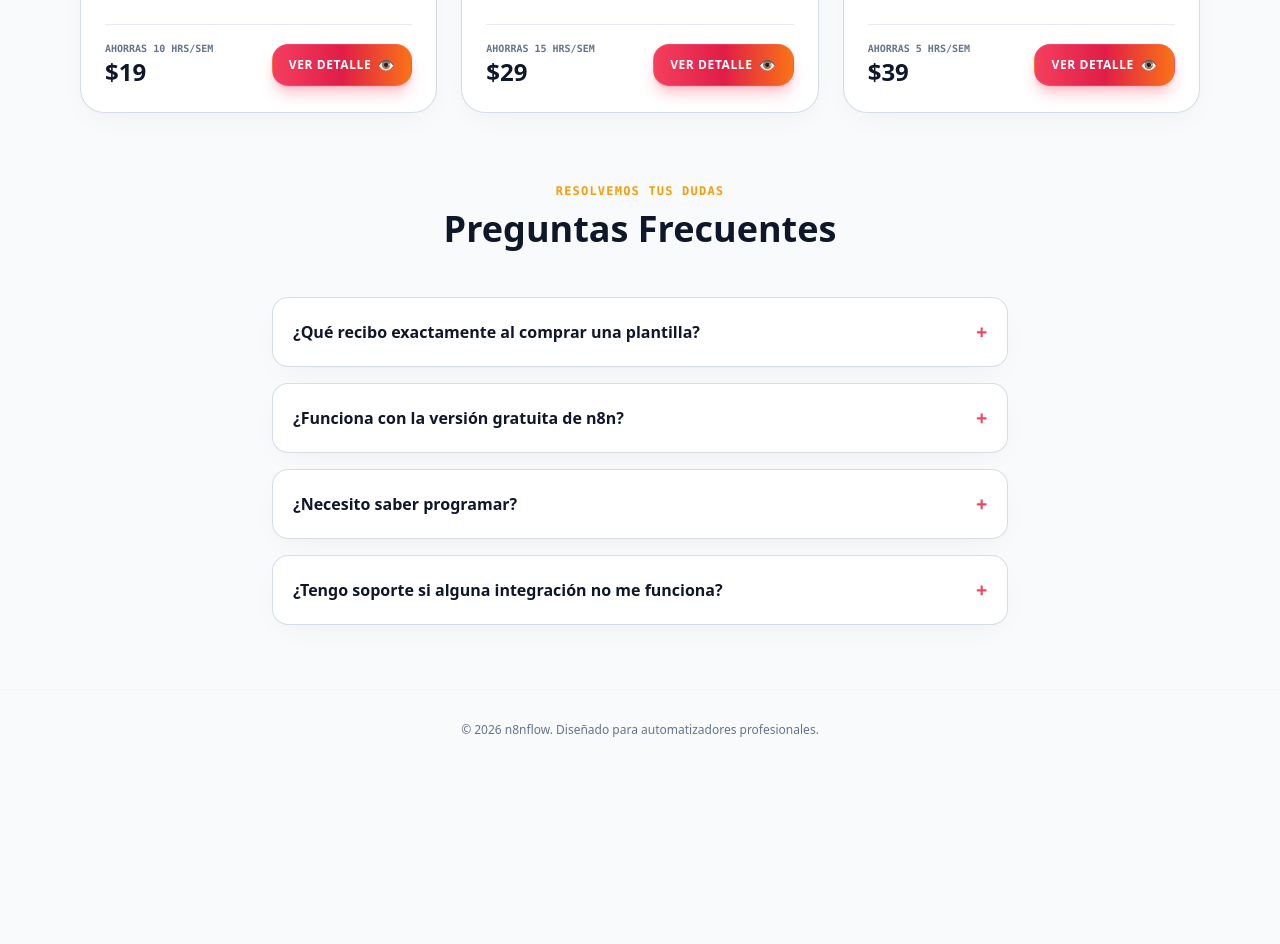
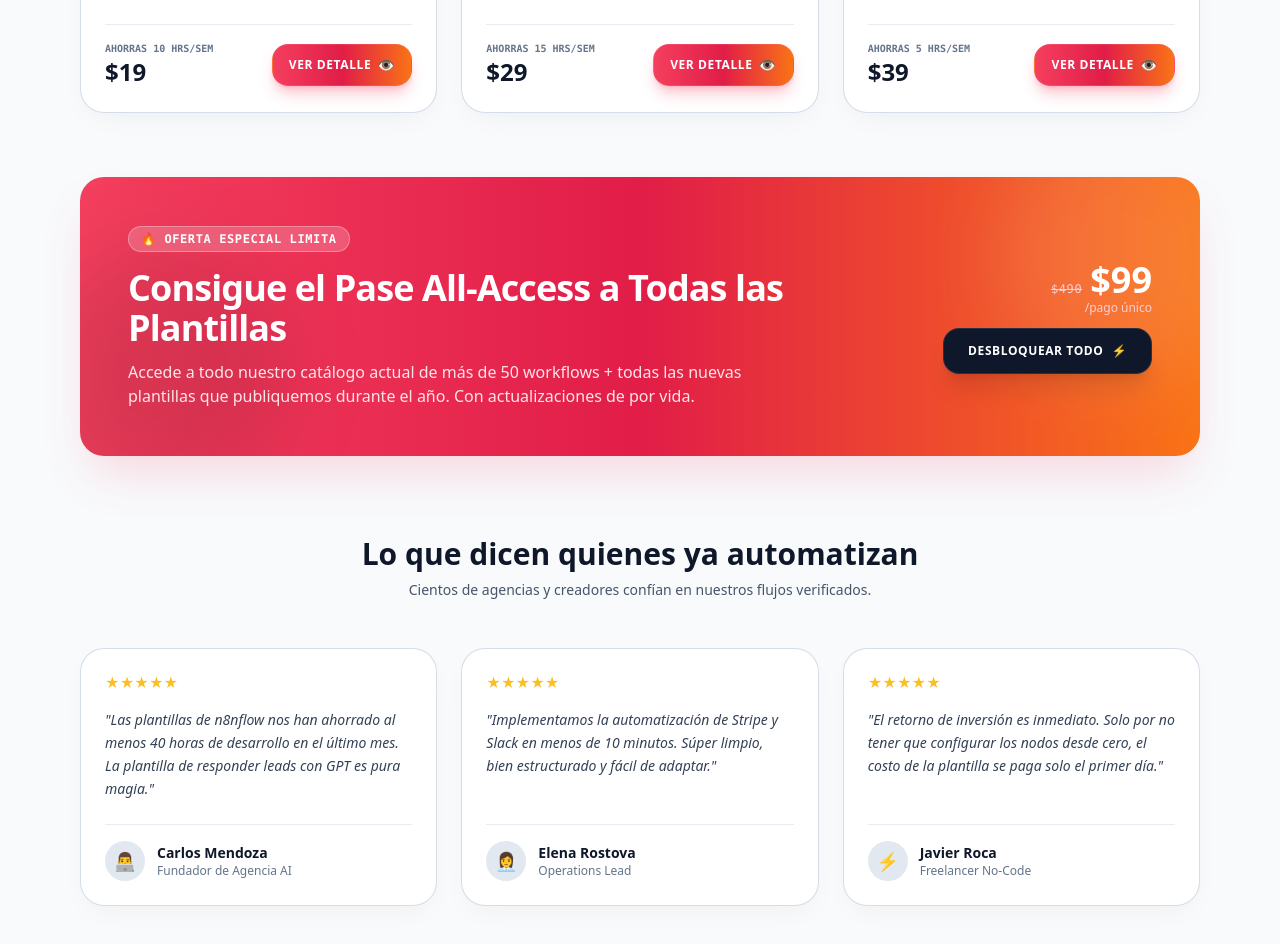
Before and after one commit to axiom-systemstech/n8nflow, a Next.js app: page / in a window 1280 px wide. Shown: the part 1840-2784 px from the top of the page. Before the commit the page ends 2706 px from the top, so only its background shows below. Built offline with nearby package versions, Linux system fonts and the light colour scheme.

Commit message:
Add BundleBanner, Testimonials, and Newsletter components

```diff
--- a/src/app/page.tsx
+++ b/src/app/page.tsx
@@ -8,6 +8,9 @@ import RoiCalculator from '../components/RoiCalculator';
 import CategoryFilter from '../components/CategoryFilter';
 import WorkflowGrid from '../components/WorkflowGrid';
 import WorkflowModal from '../components/WorkflowModal';
+import BundleBanner from '../components/BundleBanner';
+import Testimonials from '../components/Testimonials';
+import Newsletter from '../components/Newsletter';
 import FaqSection from '../components/FaqSection';
 import { WORKFLOWS } from '../data/workflows';
 import { Workflow } from '../types/workflow';
@@ -51,6 +54,12 @@ export default function Home() {
         />
       </section>
 
+      <BundleBanner />
+
+      <Testimonials />
+
+      <Newsletter />
+
       <FaqSection />
 
       <WorkflowModal
```
